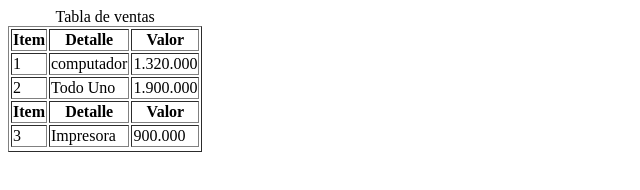
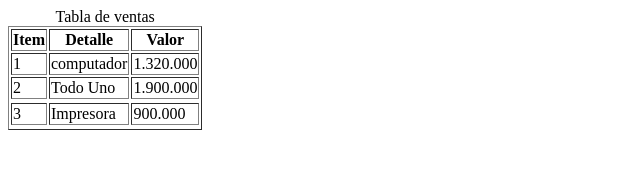
Before and after one commit to santi2706/proyecto-3172879, a plain HTML site: page index.html in a window 1280 px wide. Shown: the whole page, without its empty margins (0-640 px from the left). Drawn offline with Linux system fonts and the light colour scheme.

Commit message:
version1 index

```diff
--- a/index.html
+++ b/index.html
@@ -28,9 +28,6 @@
                 </tr>
             </tbody>
             <tr>
-                <th>Item</th>
-                <th>Detalle</th>
-                <th>Valor</th>
             </tr>
             <tr>
                     <td>3</td>
```
